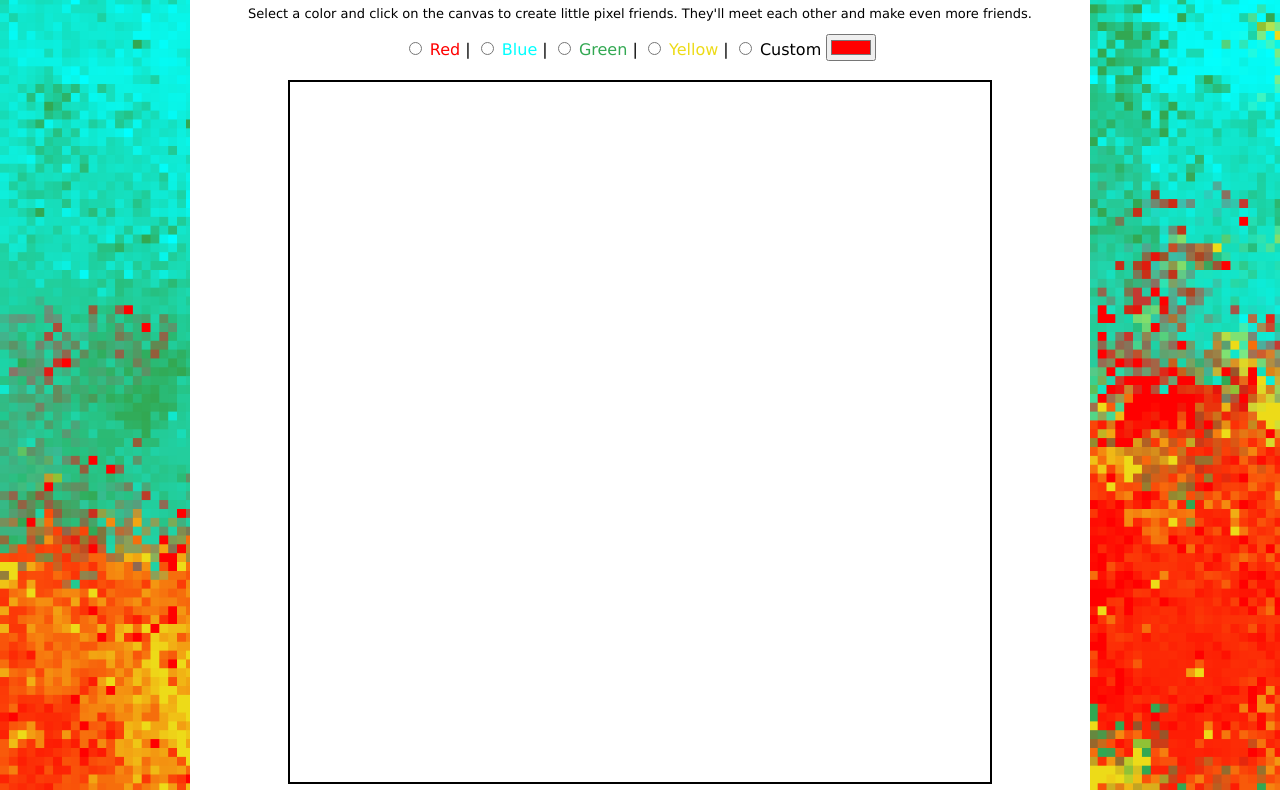
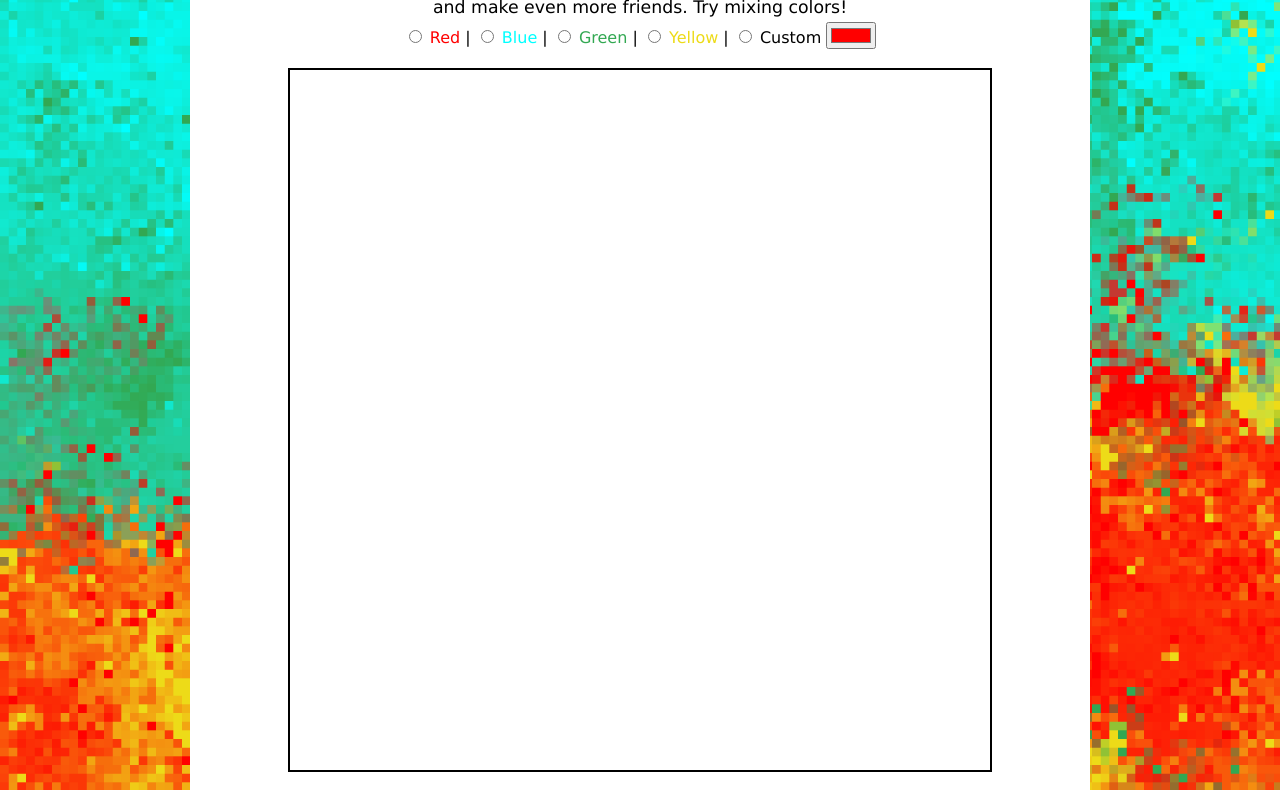
Before and after one commit to badman-dev/god-game, a plain HTML site: page index.html in a window 1280 px wide. Shown: the part 93-883 px from the top of the page. Drawn offline with Linux system fonts and the light colour scheme.

Commit message:
description and formatting adjustments

```diff
--- a/index.html
+++ b/index.html
@@ -9,7 +9,7 @@
     <body>
         <div class="big">
             <h1>PIXELS LOVING</h1>
-            <p>Select a color and click on the canvas to create little pixel friends. They'll meet each other and make even more friends.</p>
+            <p>Select a color and click on the canvas to create little pixel friends. They'll meet each other and make even more friends. Try mixing colors!</p>
             <form>
                 <input type="radio" id="red" name="colorSpawn" value="#FF0000">
                 <label style="color: #FF0000" for="red">Red</label> |
--- a/styles.css
+++ b/styles.css
@@ -3,10 +3,18 @@ body {
     background-image: url("pixelsloving.png");
     background-repeat: no-repeat;
     background-size: cover;
+    overflow: hidden;
 }
 
 p {
-    font-size: small;
+    font-size: 13pt;
+    padding-right: 50px;
+    padding-left: 50px;
+    margin-bottom: 5px;
+}
+
+h1 {
+    margin-bottom: -15px;
 }
 
 .big {
@@ -16,6 +24,8 @@ p {
     padding-top: 10px;
     height: 930px;
     width: 900px;
+    margin-bottom: -10px;
+    margin-top: -10px;
 }
 
 canvas {
```
